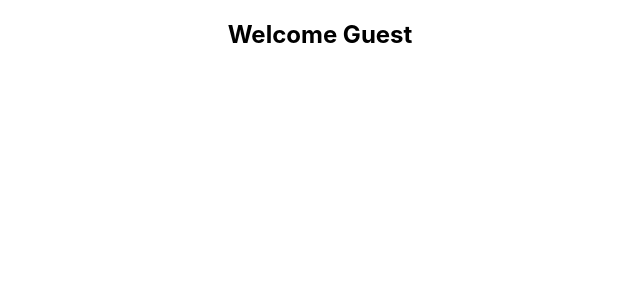
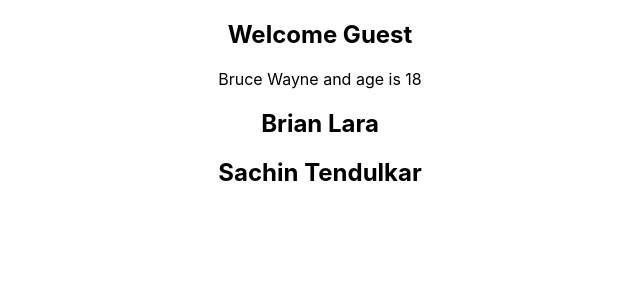
Before and after one commit to bcthakre/react_typescript, a React (Create React App) app: page / in a window 1280 px wide. Shown: the top 300 px of the page, without its empty margins (320-960 px from the left). Built offline with nearby package versions, Linux system fonts and the light colour scheme.

Commit message:
Added array of objects and string

```diff
--- a/src/App.tsx
+++ b/src/App.tsx
@@ -1,12 +1,32 @@
 import './App.css';
 import { Greet } from './components/Greet';
+import { Person } from './components/Person';
+import { PersonList } from './components/PersonList';
 
 function App() {
 
+  const personName = {
+    first: 'Bruce',
+    last: 'Wayne',
+    ageN: 18
+  }
+
+  const personList = [
+    {
+      first: 'Brian',
+      last: 'Lara'
+    },
+    {
+      first: 'Sachin',
+      last: 'Tendulkar'
+    }
+  ]
 
   return (
     <div className="App">
       <Greet name='Bhupendrasinh' messageCount={20} isLoggedIn={false} />
+      <Person name={personName} age={personName}/>
+      <PersonList names={personList}/>
     </div>
   );
 }
--- a/src/components/Greet.tsx
+++ b/src/components/Greet.tsx
@@ -11,7 +11,9 @@
         <div>
            <h2>
             {
-                props.isLoggedIn ? `Welcome ${props.name}! You have ${props.messageCount} unread message`: `Welcome Guest`
+                props.isLoggedIn
+                ? `Welcome ${props.name}! You have ${props.messageCount} unread message`
+                : `Welcome Guest`
             }
             </h2>
 
--- /dev/null
+++ b/src/components/Person.tsx
@@ -0,0 +1,14 @@
+
+
+type PersonProps = {
+    name: {
+        first: string,
+        last: string
+    }
+    age : {
+        ageN : number
+    }
+}
+export const Person = (props: PersonProps) => {
+    return <div>{props.name.first} {props.name.last} and age is {props.age.ageN}</div>
+}
--- /dev/null
+++ b/src/components/PersonList.tsx
@@ -0,0 +1,18 @@
+type PersonListProps = {
+    names: {
+        first: string,
+        last: string
+    }[]
+}
+
+export const PersonList = (props: PersonListProps) => {
+    return (
+        <div>
+            {props.names.map(name => {
+                return (
+                    <h2 key={name.first}>{name.first} {name.last}</h2>
+                )
+            })}
+        </div>
+    )
+}
```
